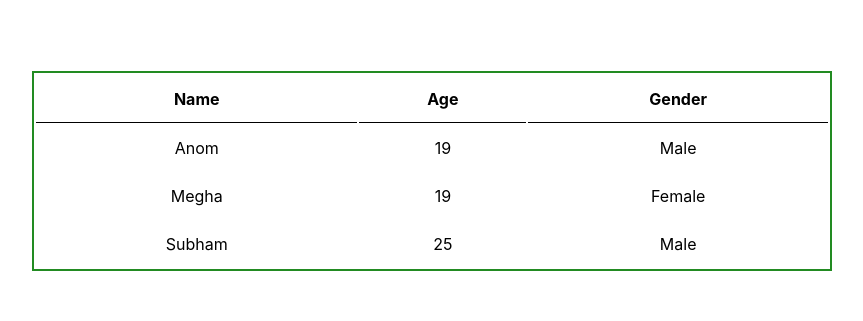
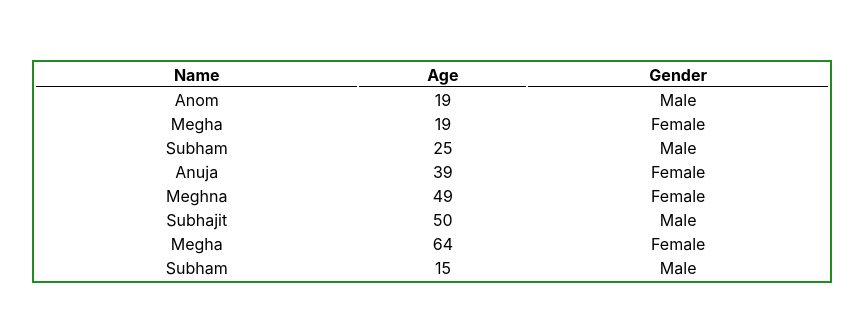
Before and after one commit to anujanaya/Tution-students-list, a React (Create React App) app: page / in a window 1280 px wide. Shown: the part 229-550 px from the top of the page, without its empty margins (208-1071 px from the left). Built offline with nearby package versions, Linux system fonts and the light colour scheme.

Commit message:
add more 5

```diff
--- a/src/App.js
+++ b/src/App.js
@@ -5,6 +5,12 @@
   { name: "Anom", age: 19, gender: "Male" },
   { name: "Megha", age: 19, gender: "Female" },
   { name: "Subham", age: 25, gender: "Male" },
+  { name: "Anuja", age: 39, gender: "Female" },
+  { name: "Meghna", age: 49, gender: "Female" },
+  { name: "Subhajit", age: 50, gender: "Male" },
+  { name: "Megha", age: 64, gender: "Female" },
+  { name: "Subham", age: 15, gender: "Male" },
+
 ]
 function App() {
   return (
```
